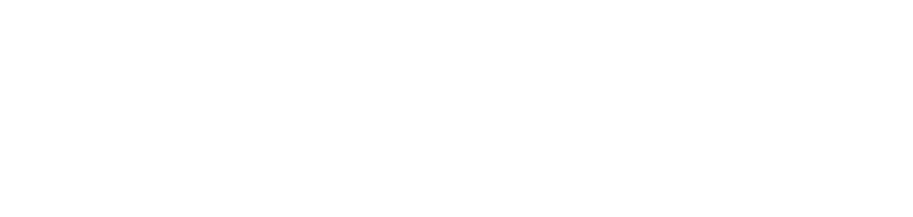
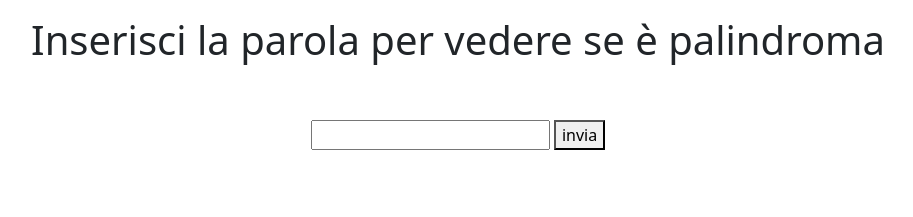
Before and after one commit to DarioOliviero24/js-paliedispari, a plain HTML site: page Palindromo/Index.html in a window 1280 px wide. Shown: the whole page, without its empty margins (182-1095 px from the left). Drawn offline with nearby package versions, Linux system fonts and the light colour scheme.

Commit message:
aggiunto html

```diff
--- a/Palindromo/Index.html
+++ b/Palindromo/Index.html
@@ -4,8 +4,19 @@
     <meta charset="UTF-8">
     <meta name="viewport" content="width=device-width, initial-scale=1.0">
     <title>Palindromo</title>
+    <!--Bootstrap-->
+    <link href="https://cdn.jsdelivr.net/npm/bootstrap@5.3.3/dist/css/bootstrap.min.css" rel="stylesheet" integrity="sha384-QWTKZyjpPEjISv5WaRU9OFeRpok6YctnYmDr5pNlyT2bRjXh0JMhjY6hW+ALEwIH" crossorigin="anonymous">
 </head>
 <body>
+    <div class="container p-3 text-center">
+      <h1>Inserisci la parola per vedere se è palindroma</h1>
+      <div class="py-5">
+        <input type="text" id="Palindromo">
+        <button>invia</button>
+      </div>
+
+    </div>
+
     <script src="script.js"></script>
 </body>
 </html>
--- a/Palindromo/script.js
+++ b/Palindromo/script.js
@@ -0,0 +1 @@
+const
```
